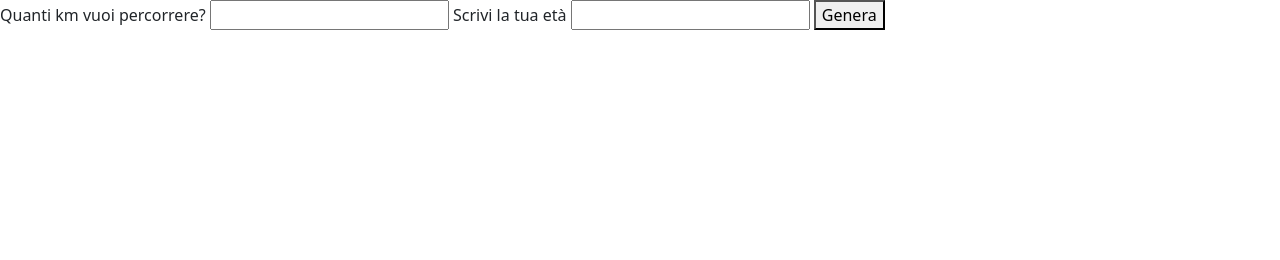
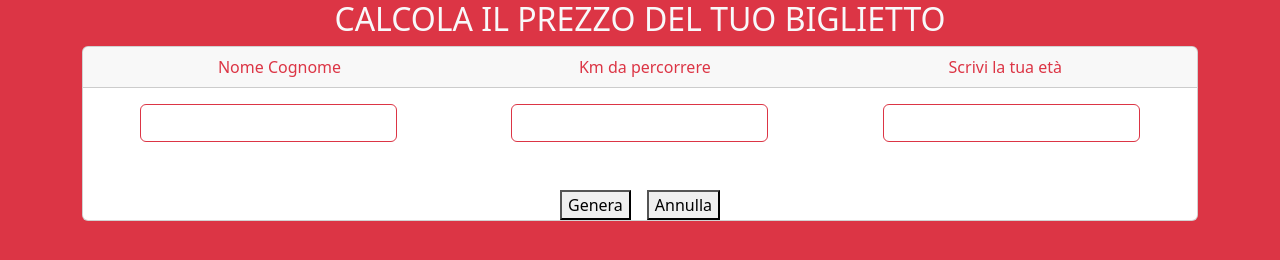
Before and after one commit to dariosanacuore/js-biglietto-treno-form, a plain HTML site: page index.html in a window 1280 px wide. Drawn offline with nearby package versions, Linux system fonts and the light colour scheme.

Commit message:
feat:Completata la prima card

```diff
--- a/index.html
+++ b/index.html
@@ -9,16 +9,41 @@
         integrity="sha384-sRIl4kxILFvY47J16cr9ZwB07vP4J8+LH7qKQnuqkuIAvNWLzeN8tE5YBujZqJLB" crossorigin="anonymous">
 </head>
 
-<body>
-    <form action="">
-        <label for="numKm">Quanti km vuoi percorrere?</label>
-        <input type="number" id="numKm" />
-        <label for="eta">Scrivi la tua età</label>
-        <input type="text" id="eta" />
-        <button id="submit">Genera</button>
-    </form>
+<body class="bg-danger">
+    <div class="container">
+        <h2 class="text-center text-light">CALCOLA IL PREZZO DEL TUO BIGLIETTO</h2>
+        <div class="card">
+            <form action="">
+                <div class="card-header d-flex justify-content-around text-danger">
+                    <label for="nome">Nome Cognome</label>
 
-    <div id="testo"></div>
+                    <label for="numKm">Km da percorrere</label>
+                    <label for="eta">Scrivi la tua età</label>
+                </div>
+                <div class="card-text d-flex justify-content-around mt-3 ">
+                    <input class="btn btn-outline-danger" type="text" />
+                    <input class="btn btn-outline-danger" type="number" id="numKm" />
+                    <input class="btn btn-outline-danger" type="text" id="eta" />
+                </div>
+                <div class="d-flex justify-content-center mt-5 gap-3 text-danger">
+                    <button id="submit">Genera</button>
+                    <button id="annulla">Annulla</button>
+                </div>
+            </form>
+
+        </div>
+
+
+
+
+
+
+
+        <div id="testo"></div>
+
+
+
+    </div>
 
     <script src="./js/script.js"></script>
 </body>
```
